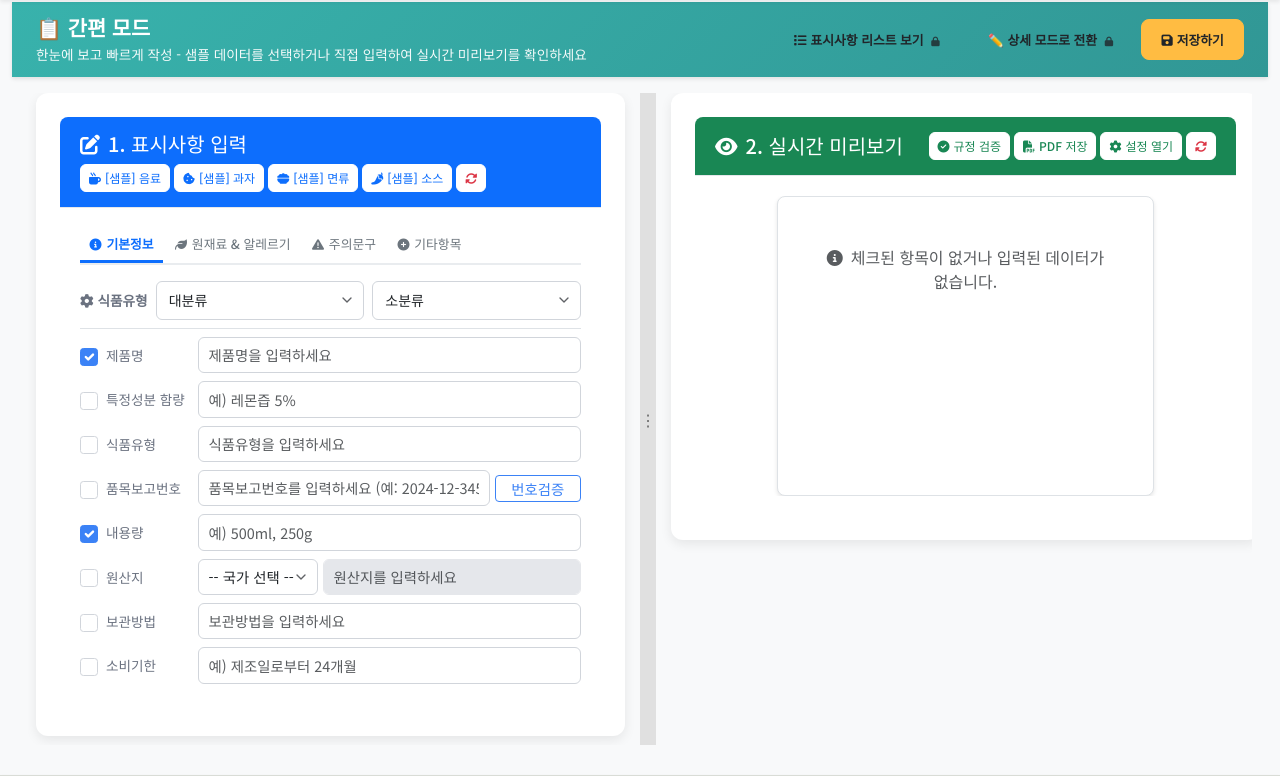
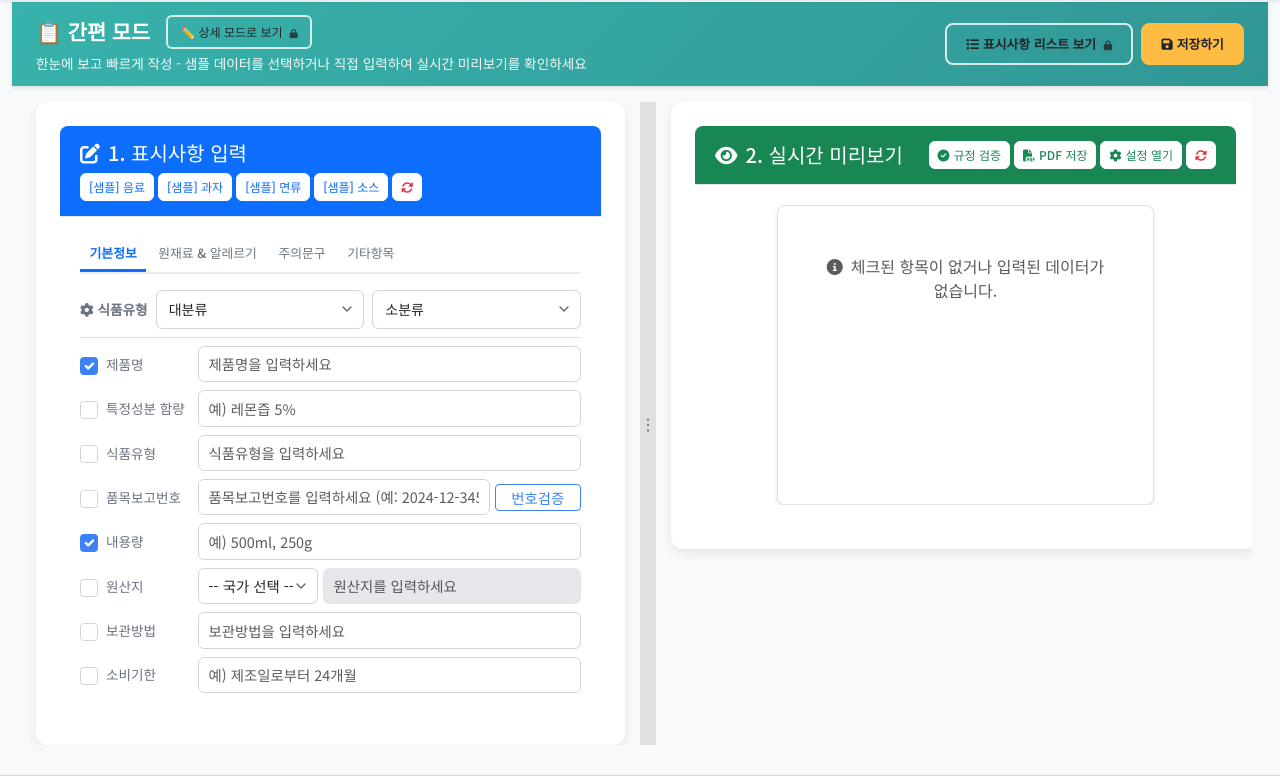
Before and after one commit to labeldata/labeldata, a Django app: page / in a window 1280 px wide. Shown: the part 58-834 px from the top of the page. Run offline with Django 5.2, Linux system fonts and the light colour scheme; data that the repository does not hold is empty; some libraries are stand-ins or nearby versions.

Commit message:
- 모달 무료 가입 홍보 문구 제거 - 간편모드 및 상세모드 내 탭, 알레르기 관리, 샘플 버튼에서 이모티콘/아이콘 제거 - 간편 모드 헤더 레이아웃 재구성 (상세 모드 전환 버튼 위치 변경, 버튼 텍스트 "전환" → "보기") - 상세 모드 헤더에서 간편 모드 전환 버튼 텍스트 변경 - 알림 제거 (간편↔상세 전환 시, 알레르기 추가, 원재료 복사 등) - 원재료 팝업 알레르기 버튼 오타 수정 (복숙아 → 복숭아, 알레르기 목록을 utils.py에서 연동하도록 변경) - 디버그 로그 제거(custom_fields 관련)

```diff
--- a/v1/static/js/label/my_label_list.js
+++ b/v1/static/js/label/my_label_list.js
@@ -315,14 +315,12 @@ function initViewModeToggle() {
     simpleRadio.addEventListener('change', function() {
         if (this.checked) {
             localStorage.setItem('labelViewMode', 'simple');
-            showModeChangeToast('📋 간편 모드로 전환되었습니다');
         }
     });
 
     detailRadio.addEventListener('change', function() {
         if (this.checked) {
             localStorage.setItem('labelViewMode', 'detail');
-            showModeChangeToast('✏️ 상세 모드로 전환되었습니다');
         }
     });
 }
--- a/v1/templates/main/home.html
+++ b/v1/templates/main/home.html
@@ -367,21 +367,23 @@ html, body {
     <div class="container-fluid px-4">
         <div class="row align-items-center">
             <div class="col-lg-9 col-md-8">
-                <h1 class="demo-title mb-1">
-                    📋 간편 모드
-                </h1>
+                <div class="d-flex align-items-center gap-3 mb-1">
+                    <h1 class="demo-title mb-0">
+                        📋 간편 모드
+                    </h1>
+                    <button class="btn btn-outline-light btn-sm" onclick="handleDetailModeSwitch()" style="border: 2px solid rgba(255, 255, 255, 0.8);" title="{% if user.is_authenticated %}상세 모드로 보기{% else %}회원 전용 기능{% endif %}">
+                        ✏️ 상세 모드로 보기
+                        {% if not user.is_authenticated %}<i class="fas fa-lock ms-1" style="font-size: 0.75em; opacity: 0.8;"></i>{% endif %}
+                    </button>
+                </div>
                 <p class="demo-subtitle mb-0">
                     한눈에 보고 빠르게 작성 - 샘플 데이터를 선택하거나 직접 입력하여 실시간 미리보기를 확인하세요
                 </p>
             </div>
             <div class="col-lg-3 col-md-4 text-end">
                 <div class="d-flex justify-content-end gap-2">
-                    <button class="btn btn-outline-light" onclick="handleListNavigation()" style="border-radius: 8px; font-weight: 600; padding: 0.6rem 1.2rem; white-space: nowrap;" title="{% if user.is_authenticated %}표시사항 작성 리스트로 돌아가기{% else %}회원 전용 기능{% endif %}">
+                    <button class="btn btn-outline-light" onclick="handleListNavigation()" style="border-radius: 8px; font-weight: 600; padding: 0.6rem 1.2rem; white-space: nowrap; border: 2px solid rgba(255, 255, 255, 0.8);" title="{% if user.is_authenticated %}표시사항 작성 리스트로 돌아가기{% else %}회원 전용 기능{% endif %}">
                         <i class="fas fa-list me-1"></i>표시사항 리스트 보기
-                        {% if not user.is_authenticated %}<i class="fas fa-lock ms-1" style="font-size: 0.75em; opacity: 0.8;"></i>{% endif %}
-                    </button>
-                    <button class="btn btn-outline-light" onclick="handleDetailModeSwitch()" style="border-radius: 8px; font-weight: 600; padding: 0.6rem 1.2rem; white-space: nowrap;" title="{% if user.is_authenticated %}상세 모드로 전환{% else %}회원 전용 기능{% endif %}">
-                        ✏️ 상세 모드로 전환
                         {% if not user.is_authenticated %}<i class="fas fa-lock ms-1" style="font-size: 0.75em; opacity: 0.8;"></i>{% endif %}
                     </button>
                     <button class="btn btn-warning" id="saveLabelBtn" onclick="handleSaveLabel()" style="border-radius: 8px; font-weight: 600; padding: 0.6rem 1.2rem; white-space: nowrap;">
@@ -402,10 +404,10 @@ html, body {
                     <div class="d-flex justify-content-between align-items-center flex-wrap" style="gap: 8px;">
                         <h5 class="mb-0"><i class="fas fa-edit me-2"></i>1. 표시사항 입력</h5>
                         <div class="d-flex flex-wrap gap-1">
-                            <button class="btn btn-sm btn-header-primary py-1 px-2" onclick="loadSampleData('beverage')" title="음료 샘플"><i class="fas fa-mug-hot me-1"></i>[샘플] 음료</button>
-                            <button class="btn btn-sm btn-header-primary py-1 px-2" onclick="loadSampleData('snack')" title="과자 샘플"><i class="fas fa-cookie-bite me-1"></i>[샘플] 과자</button>
-                            <button class="btn btn-sm btn-header-primary py-1 px-2" onclick="loadSampleData('noodle')" title="면류 샘플"><i class="fas fa-bowl-food me-1"></i>[샘플] 면류</button>
-                            <button class="btn btn-sm btn-header-primary py-1 px-2" onclick="loadSampleData('sauce')" title="소스 샘플"><i class="fas fa-pepper-hot me-1"></i>[샘플] 소스</button>
+                            <button class="btn btn-sm btn-header-primary py-1 px-2" onclick="loadSampleData('beverage')" title="음료 샘플">[샘플] 음료</button>
+                            <button class="btn btn-sm btn-header-primary py-1 px-2" onclick="loadSampleData('snack')" title="과자 샘플">[샘플] 과자</button>
+                            <button class="btn btn-sm btn-header-primary py-1 px-2" onclick="loadSampleData('noodle')" title="면류 샘플">[샘플] 면류</button>
+                            <button class="btn btn-sm btn-header-primary py-1 px-2" onclick="loadSampleData('sauce')" title="소스 샘플">[샘플] 소스</button>
                             <button class="btn btn-sm btn-header-danger py-1 px-2" onclick="resetAllData()" title="모든 입력 데이터 초기화"><i class="fas fa-sync-alt"></i></button>
                         </div>
                     </div>
@@ -415,16 +417,16 @@ html, body {
                     <!-- 탭 네비게이션 -->
                     <div class="form-tabs">
                         <button class="form-tab active" onclick="switchTab('basic')" data-tab="basic">
-                            <i class="fas fa-info-circle"></i>기본정보
+                            기본정보
                         </button>
                         <button class="form-tab" onclick="switchTab('ingredients')" data-tab="ingredients">
-                            <i class="fas fa-leaf"></i>원재료 & 알레르기
+                            원재료 & 알레르기
                         </button>
                         <button class="form-tab" onclick="switchTab('notices')" data-tab="notices">
-                            <i class="fas fa-exclamation-triangle"></i>주의문구
+                            주의문구
                         </button>
                         <button class="form-tab" onclick="switchTab('additional')" data-tab="additional">
-                            <i class="fas fa-plus-circle"></i>기타항목
+                            기타항목
                         </button>
                     </div>
 
@@ -583,7 +585,7 @@ html, body {
                                     <div>
                                         <div class="d-flex justify-content-between align-items-center mb-2">
                                             <label class="form-label mb-0 label-danger">
-                                                <i class="fas fa-utensils me-1"></i>원재료 사용 알레르기 물질
+                                                원재료 사용 알레르기 물질
                                             </label>
                                             <button type="button" class="btn btn-outline-secondary btn-sm" onclick="manualDetectAllergens()" style="font-size: 0.7rem; padding: 0.2rem 0.5rem;" title="알레르기 물질 다시 감지">
                                                 <i class="fas fa-sync-alt me-1"></i>새로고침
@@ -634,7 +636,7 @@ html, body {
                                     <div>
                                         <div class="d-flex justify-content-between align-items-center mb-2">
                                             <label class="form-label mb-0 label-warning">
-                                                <i class="fas fa-industry me-1"></i>제조시설 혼입 우려 물질 (선택)
+                                                제조시설 혼입 우려 물질 (선택)
                                             </label>
                                             <div class="btn-group btn-group-sm" role="group">
                                                 <button type="button" id="toggleAllAllergensBtn" class="btn btn-outline-secondary btn-sm" onclick="toggleAllAllergens()" style="font-size: 0.7rem; padding: 0.2rem 0.5rem;">
@@ -992,16 +994,13 @@ html, body {
                         <li class="mb-0"><i class="fas fa-check-circle text-success me-2"></i>PDF 다운로드 및 인쇄 기능 제공</li>
                     </ul>
                 </div>
-                <p class="text-muted small mb-0">
-                    <i class="fas fa-gift me-1"></i>아직 회원이 아니신가요? <strong>지금 바로 무료 가입</strong>하고 편리하게 이용하세요!
-                </p>
             </div>
             <div class="modal-footer justify-content-center border-0 pt-0 pb-4">
-                <a href="{% url 'user_management:login' %}?next=/" class="btn btn-lg px-5" style="background: linear-gradient(135deg, #667eea 0%, #764ba2 100%); border: none; color: white; font-weight: 600;">
-                    <i class="fas fa-sign-in-alt me-2"></i>로그인하고 저장하기
+                <a href="{% url 'user_management:signup' %}" class="btn btn-primary btn-lg px-5">
+                    <i class="fas fa-user-plus me-2"></i>가입하기
                 </a>
-                <a href="{% url 'user_management:signup' %}" class="btn btn-outline-secondary btn-lg px-5">
-                    <i class="fas fa-user-plus me-2"></i>회원가입
+                <a href="{% url 'user_management:login' %}?next=/" class="btn btn-outline-primary btn-lg px-5">
+                    <i class="fas fa-sign-in-alt me-2"></i>로그인
                 </a>
             </div>
         </div>
@@ -1028,19 +1027,16 @@ html, body {
                     <ul class="list-unstyled mb-0">
                         <li class="mb-2"><i class="fas fa-check-circle text-success me-2"></i>작성한 표시사항을 저장하고 관리</li>
                         <li class="mb-2"><i class="fas fa-check-circle text-success me-2"></i>언제든지 수정 및 재사용 가능</li>
-                        <li class="mb-2"><i class="fas fa-check-circle text-success me-2"></i>간편 모드 ↔ 상세 모드 자유롭게 전환</li>
+                        <li class="mb-2"><i class="fas fa-check-circle text-success me-2"></i>간편 모드 ↔ 상세 모드 자유롭게 보기</li>
                         <li class="mb-0"><i class="fas fa-check-circle text-success me-2"></i>다양한 템플릿 및 원재료 데이터베이스 활용</li>
                     </ul>
                 </div>
-                <p class="text-muted small mb-0">
-                    <i class="fas fa-gift me-1"></i>지금 가입하면 <strong>모든 기능을 무료</strong>로 이용하실 수 있습니다!
-                </p>
             </div>
             <div class="modal-footer justify-content-center border-0 pt-0 pb-4">
-                <a href="{% url 'user_management:signup' %}" class="btn btn-lg px-5" style="background: linear-gradient(135deg, #667eea 0%, #764ba2 100%); border: none; color: white; font-weight: 600;">
-                    <i class="fas fa-user-plus me-2"></i>무료로 시작하기
+                <a href="{% url 'user_management:signup' %}" class="btn btn-primary btn-lg px-5">
+                    <i class="fas fa-user-plus me-2"></i>가입하기
                 </a>
-                <a href="{% url 'user_management:login' %}?next=/" class="btn btn-outline-secondary btn-lg px-5">
+                <a href="{% url 'user_management:login' %}?next=/" class="btn btn-outline-primary btn-lg px-5">
                     <i class="fas fa-sign-in-alt me-2"></i>로그인
                 </a>
             </div>
```
Also changed, not shown: v1/label/views.py (+5 -5 lines), v1/static/js/label/label_creation.js (+0 -33 lines), v1/templates/label/ingredient_popup.html (+3 -19 lines), v1/templates/label/label_creation.html (+4 -4 lines).
